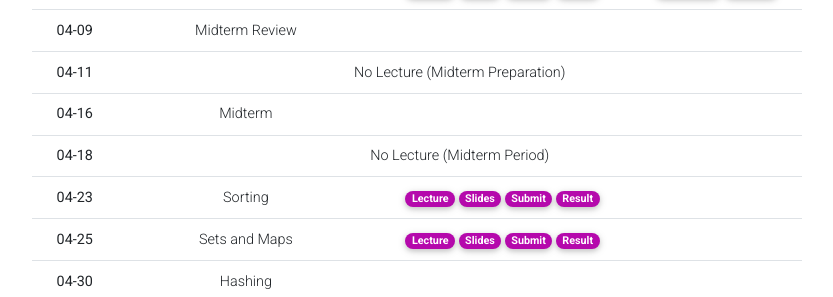
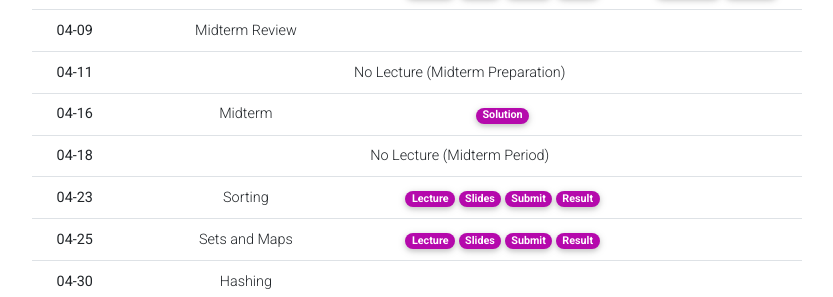
Before and after one commit to Uehwan/Uehwan.github.io, a Jekyll site: the page built from _teaching/datastruct24sp.md, in a window 1280 px wide and 900 px high, scrolled down 1590 px. Shown: the part 152-449 px from the top of the window, without its empty margins (223-1056 px from the left). Built offline with Jekyll 4.4.1, drawn with Linux system fonts in a browser that asks for light colours; nearby versions of some CDN libraries; comment, search, counter and statistics services are not loaded; a style sheet for code colours, icons or effects is not loaded.

Commit message:
midterm solution

```diff
--- a/_teaching/datastruct24sp.md
+++ b/_teaching/datastruct24sp.md
@@ -241,7 +241,7 @@ This course deals with the fundamentals of data structures; the very foundation
       <th scope="row">04-16</th>
       <td>Midterm</td>
       <td>
-        <!--a href="https://docs.google.com/document/d/1bL6LElLDIAkJif0LvUhhhjKyIWiwdheSQq36soruJr8/edit?usp=sharing" target="_blank" class="badge badge-pill" style="background-color:#B509AC;">Solution</a-->
+        <a href="https://docs.google.com/document/d/1vTsTSrJp7o6DWyAsacvX8YqpLB7fauWq28A1G_BUQQA/edit?usp=sharing" target="_blank" class="badge badge-pill" style="background-color:#B509AC;">Solution</a>
         <!--a href="" target="_blank" class="badge badge-pill" style="background-color:#B509AC;">Result</a-->
         <!--a href="" target="_blank" class="badge badge-pill" style="background-color:#B509AC;">Claim</a-->
       </td>
```
